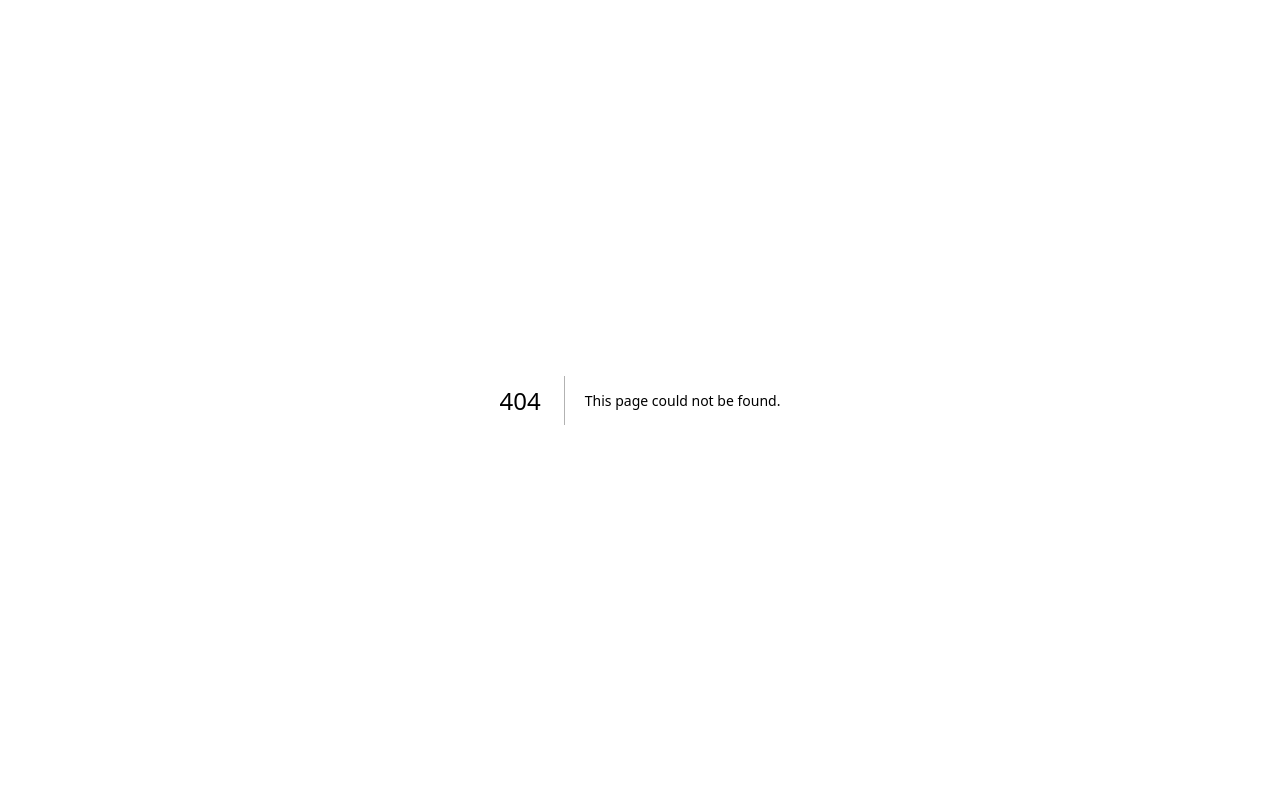
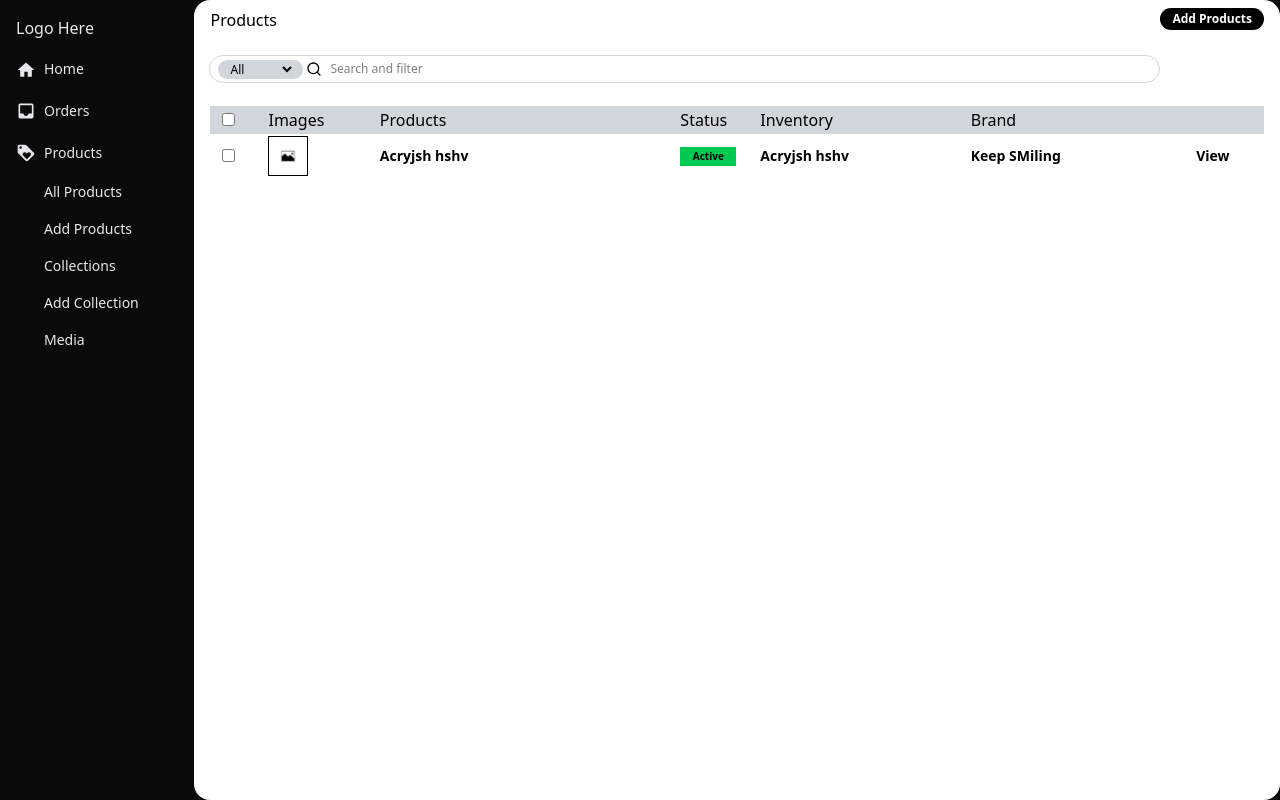
Before and after one commit to Fassam-Khan/ecommerce-, a Next.js app: page /admin/products in a window 1280 px wide. Before the commit this address had no page. Built offline with nearby package versions, Linux system fonts and the light colour scheme.

Commit message:
all product page pending ui

```diff
--- /dev/null
+++ b/app/(admin)/admin/products/[id]/page.jsx
@@ -0,0 +1,11 @@
+import React from 'react'
+
+const page = () => {
+  return (
+    <div>
+
+    </div>
+  )
+}
+
+export default page
--- /dev/null
+++ b/app/(admin)/admin/products/page.jsx
@@ -0,0 +1,37 @@
+import RoundButton from '@/components/RoundButton'
+import SearchInput from '@/components/SearchInput'
+import TableMy from '@/components/UI/TableMy'
+import Link from 'next/link'
+import React from 'react'
+
+const page = () => {
+    return (
+        <div className=''>
+            {/* Top Head  */}
+            <div className='flex justify-between '>
+                <div>
+                    <p>Products</p>
+                </div>
+                <div>
+                    <Link href={'/admin/products/new'}>
+                        <RoundButton title={"Add Products"} />
+                    </Link>
+                </div>
+            </div>
+
+            {/* Input  */}
+            <div className="mt-6 w-[90%]">
+                <SearchInput />
+
+            </div>
+
+            {/* Table  */}
+            <div className='mt-6'>
+                <TableMy/>
+            </div>
+
+        </div>
+    )
+}
+
+export default page
--- /dev/null
+++ b/components/RoundButton.jsx
@@ -0,0 +1,11 @@
+import React from 'react'
+
+const RoundButton = ({title}) => {
+  return (
+    <div className='bg-black shadow-2xl text-white rounded-full px-3 hover:text-gray-300 py-0.5 cursor-pointer flex items-center justify-center text-[12px] font-semibold'>
+        {title}
+    </div>
+  )
+}
+
+export default RoundButton
--- /dev/null
+++ b/components/SearchInput.jsx
@@ -0,0 +1,37 @@
+"use client"
+import React from 'react'
+import { useState } from 'react'
+import DropDown from './UI/DropDown'
+import { Search } from 'lucide-react'
+
+const SearchInput = () => {
+
+    const [SelectedValue, setSelectedValue] = useState("")
+
+    const handleChange = (e) => {
+        setSelectedValue(e.target.value)
+    }
+
+    return (
+        <div className='w-full relative py-0.5 outline  outline-gray-300 rounded-2xl px-3 py-1 text-[12px]'>
+            <div className='absolute left-2 bg-gray-300 px-2  rounded-2xl '>
+                <select name="filter" id="" onChange={handleChange} className='cursor-pointer text-[12px] outline-none focus:bg-gray-300 '>
+                    <option value="all">All</option>
+                    <option value="active">Active</option>
+                    <option value="draft">Draft</option>
+                    <option value="archeived">Archeive</option>
+
+                </select>
+            </div>
+
+            <Search  className='absolute left-24 w-4 h-4 top-1/5' />
+
+
+            <input type="text"  className='w-full text-[12px]  outline-none ml-27' placeholder='Search and filter '/>
+
+
+        </div>
+    )
+}
+
+export default SearchInput
--- a/components/Sidebar.jsx
+++ b/components/Sidebar.jsx
@@ -31,6 +31,12 @@ export default function Sidebar() {
       id:3,
       slug:"",
       icon: <LoyaltyIcon sx={{width:"20px"}}/>
+    },
+    {
+      name: "All Products",
+      id:9,
+      slug:"/admin/products",
+      icon:""
     },
     {
       name: "Add Products",
--- /dev/null
+++ b/components/UI/DropDown.jsx
@@ -0,0 +1,79 @@
+"use client"
+import * as React from 'react';
+import List from '@mui/material/List';
+import ListItemButton from '@mui/material/ListItemButton';
+import ListItemText from '@mui/material/ListItemText';
+import MenuItem from '@mui/material/MenuItem';
+import Menu from '@mui/material/Menu';
+
+const options = [
+  'Show some love to MUI',
+  'Show all notification content',
+  'Hide sensitive notification content',
+  'Hide all notification content',
+];
+
+export default function DropDown() {
+  const [anchorEl, setAnchorEl] = React.useState(null);
+  const [selectedIndex, setSelectedIndex] = React.useState(1);
+  const open = Boolean(anchorEl);
+  const handleClickListItem = (event) => {
+    setAnchorEl(event.currentTarget);
+  };
+
+  const handleMenuItemClick = (event, index) => {
+    setSelectedIndex(index);
+    setAnchorEl(null);
+  };
+
+  const handleClose = () => {
+    setAnchorEl(null);
+  };
+
+  return (
+    <div>
+      <List
+        component="nav"
+        aria-label="Device settings"
+        sx={{ bgcolor: 'background.paper' }}
+      >
+        <ListItemButton
+          id="lock-button"
+          aria-haspopup="listbox"
+          aria-controls="lock-menu"
+          aria-label="when device is locked"
+          aria-expanded={open}
+          onClick={handleClickListItem}
+        >
+          <ListItemText
+            primary="When device is locked"
+            secondary={options[selectedIndex]}
+          />
+        </ListItemButton>
+      </List>
+      <Menu
+        id="lock-menu"
+        anchorEl={anchorEl}
+        open={open}
+        onClose={handleClose}
+        slotProps={{
+          list: {
+            'aria-labelledby': 'lock-button',
+            role: 'listbox',
+          },
+        }}
+      >
+        {options.map((option, index) => (
+          <MenuItem
+            key={option}
+            disabled={index === 0}
+            selected={index === selectedIndex}
+            onClick={(event) => handleMenuItemClick(event, index)}
+          >
+            {option}
+          </MenuItem>
+        ))}
+      </Menu>
+    </div>
+  );
+}
--- /dev/null
+++ b/components/UI/TableMy.jsx
@@ -0,0 +1,65 @@
+import Image from 'next/image'
+import Link from 'next/link'
+import React from 'react'
+
+const TableMy = () => {
+    return (
+        <div>
+            <table className='rounded-2xl w-full '>
+                <thead className='bg-[#D1D5DC] '>
+                    <tr className='rounded-md'>
+                        <td className='w-[2%] px-3 py-0.5 '><input type="checkbox" /></td>
+                        <td className='w-[6%] px-3 py-0.5 '>Images</td>
+                        <td className='w-[20%] px-3 py-0.5 '>Products</td>
+                        <td className='w-[2%] px-3 py-0.5 '>Status</td>
+                        <td className='w-[14%] px-3 py-0.5 '>Inventory</td>
+                        <td className='w-[15%] px-3 py-0.5 '>Brand</td>
+                        <td className='w-[5%] px-3 py-0.5 '></td>
+
+                    </tr>
+                </thead>
+
+                <tbody>
+
+
+
+                    <tr>
+                        <td className='w-[30px] px-3 py-0.5 '><input type="checkbox" /></td>
+                        <td className='w-[7%] px-3 py-0.5 '>
+                            <div className='border flex just-fy-center items-center w-[40px] h-[40px]'>
+                                <Image src={'/imageholder.png'} width={40} height={40} />
+                            </div>
+                        </td>
+                        <td className=' px-3 py-0.5 '>
+                            <Link href={'/admin/products'}>
+                                <p className='text-sm font-semibold'>Acryjsh hshv</p>
+                            </Link>
+                        </td>
+                        <td className=' px-3 py-0.5   '>
+                            <div className='bg-green-500 px-2 py-0.5 flex justify-center items-center'>
+                                <p className='text-[10px] font-semibold'>Active</p>
+                            </div>
+
+                        </td>
+                        <td className=' px-3 py-0.5 '>
+                                <p className='text-sm font-semibold'>Acryjsh hshv</p>
+                        </td>
+                        <td className=' px-3 py-0.5 '>
+                                <p className='text-sm font-semibold'>Keep SMiling</p>
+                        </td>
+                        <td className=' px-3 py-0.5 '>
+                            <Link href={'/admin/products'}>
+                                <p className='text-sm font-semibold'>View</p>
+                                </Link>
+                        </td>
+
+
+                    </tr>
+                </tbody>
+            </table>
+
+        </div>
+    )
+}
+
+export default TableMy
```
